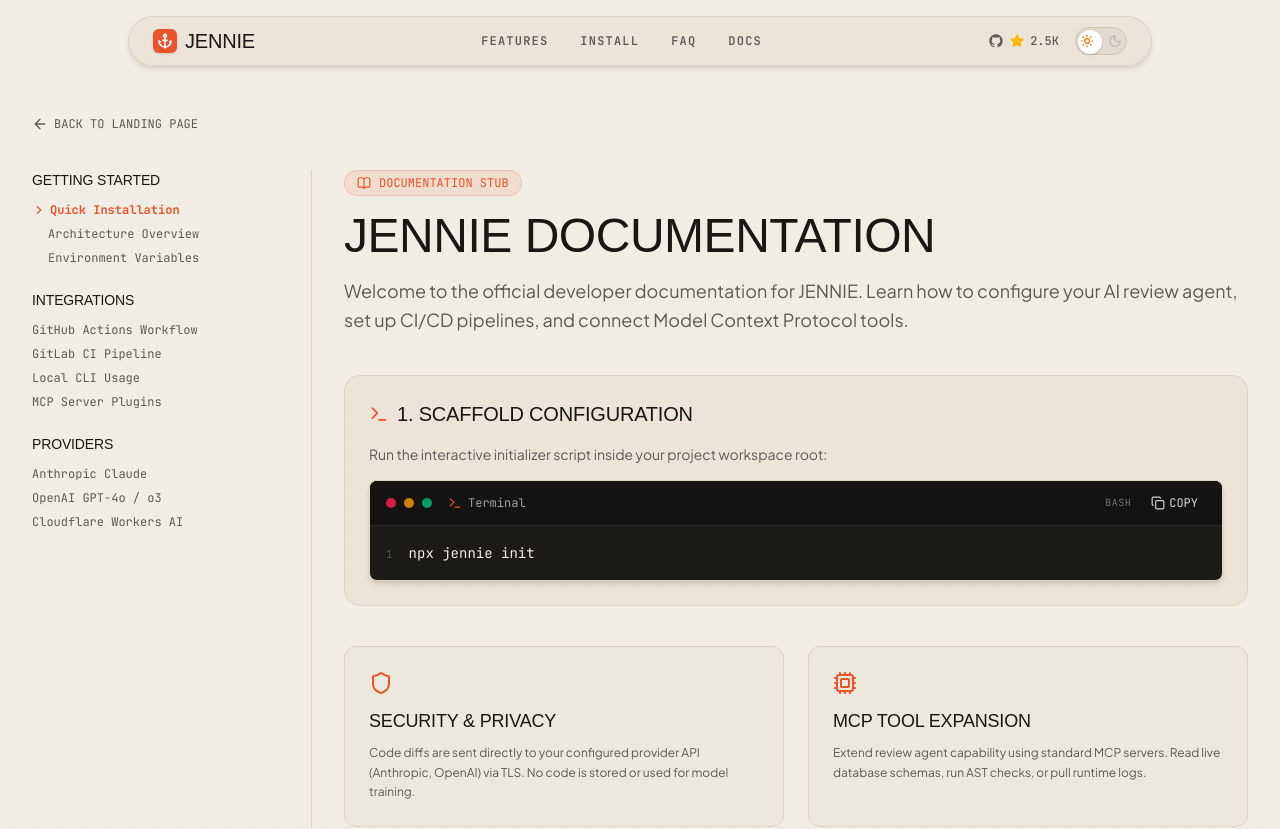
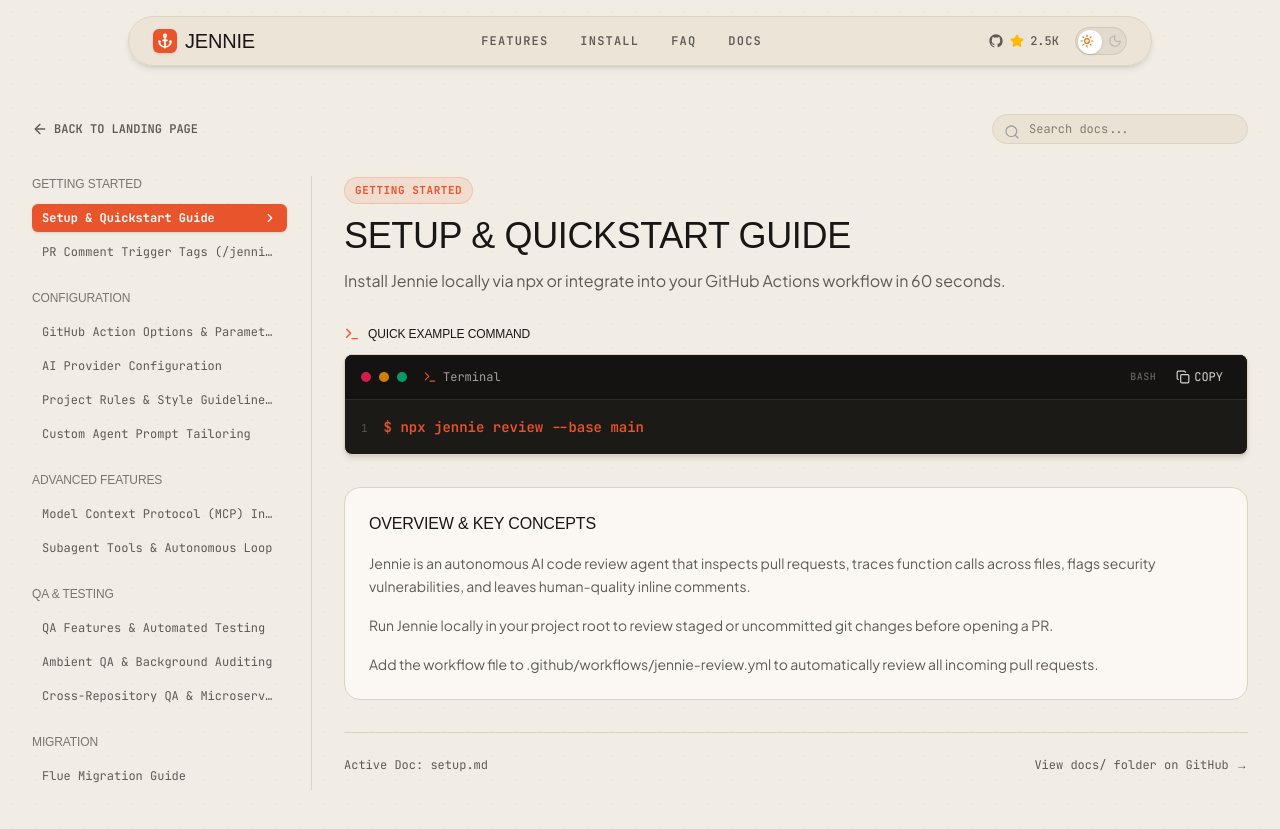
Before and after one commit to tarunagnihotri534/Jennie, a Next.js app: page /docs in a window 1280 px wide. Shown: the top 829 px of the page. Built offline with nearby package versions, Linux system fonts and the light colour scheme; a web font is replaced by a local one.

Commit message:
feat: Add full 12 markdown documentation files in docs/ and interactive Docs UI system matching shippie/docs

```diff
--- a/src/app/docs/page.tsx
+++ b/src/app/docs/page.tsx
@@ -1,114 +1,336 @@
+"use client";
+
+import { useState } from "react";
 import Link from "next/link";
-import { BookOpen, Terminal, Shield, Cpu, ChevronRight, ArrowLeft } from "lucide-react";
+import {
+  BookOpen,
+  Terminal,
+  Shield,
+  Cpu,
+  ChevronRight,
+  ArrowLeft,
+  FileText,
+  Search,
+  Check,
+  Copy,
+  Layers,
+  Wrench,
+  Sparkles,
+} from "lucide-react";
 import CodeBlock from "@/components/ui/CodeBlock";
 import { PRODUCT_CONFIG } from "@/lib/content";
 
+interface DocItem {
+  slug: string;
+  title: string;
+  category: string;
+  description: string;
+  codeSnippet?: {
+    code: string;
+    language: string;
+    filename?: string;
+  };
+  content: string[];
+}
+
+const DOCS_LIST: DocItem[] = [
+  {
+    slug: "setup",
+    title: "Setup & Quickstart Guide",
+    category: "GETTING STARTED",
+    description: "Install Jennie locally via npx or integrate into your GitHub Actions workflow in 60 seconds.",
+    codeSnippet: {
+      code: `$ npx jennie review --base main`,
+      language: "bash",
+      filename: "Terminal",
+    },
+    content: [
+      "Jennie is an autonomous AI code review agent that inspects pull requests, traces function calls across files, flags security vulnerabilities, and leaves human-quality inline comments.",
+      "Run Jennie locally in your project root to review staged or uncommitted git changes before opening a PR.",
+      "Add the workflow file to .github/workflows/jennie-review.yml to automatically review all incoming pull requests.",
+    ],
+  },
+  {
+    slug: "action-options",
+    title: "GitHub Action Options & Parameters",
+    category: "CONFIGURATION",
+    description: "Configure action parameters, review depth levels, max inline comments, and path exclusion globs.",
+    codeSnippet: {
+      code: `npx jennie review --ci --base main --depth thorough --max-comments 15`,
+      language: "bash",
+      filename: "GitHub Action CLI",
+    },
+    content: [
+      "Tailor review depth from quick sanity checks to thorough architectural inspections.",
+      "Use --max-comments to cap the number of inline suggestions posted per pull request.",
+      "Use --ignore to skip generated lockfiles, minified bundles, or vendor directories.",
+    ],
+  },
+  {
+    slug: "ai-provider-config",
+    title: "AI Provider Configuration",
+    category: "CONFIGURATION",
+    description: "Provider-agnostic setup: Anthropic Claude 3.5/3.7, OpenAI o3/gpt-4o, OpenRouter, and Cloudflare Workers AI.",
+    codeSnippet: {
+      code: `export ANTHROPIC_API_KEY="sk-ant-api03-..."\nexport JENNIE_MODEL="claude-3-7-sonnet"`,
+      language: "bash",
+      filename: ".env",
+    },
+    content: [
+      "Bring your own API keys. No code diffs are stored or used for model training.",
+      "Native support for Anthropic Claude 3.7 Sonnet, OpenAI gpt-4o/o3-mini, and OpenRouter unified API.",
+    ],
+  },
+  {
+    slug: "mcp",
+    title: "Model Context Protocol (MCP) Integration",
+    category: "ADVANCED FEATURES",
+    description: "Connect MCP servers to give Jennie live context from databases, Sentry error logs, and Playwright tests.",
+    codeSnippet: {
+      code: `npx jennie review --mcp ./mcp-config.json`,
+      language: "bash",
+      filename: "Terminal",
+    },
+    content: [
+      "Jennie includes a built-in Model Context Protocol (MCP) client.",
+      "Wire in database schemas, APM observability logs, and browser automation tools to inspect live runtime context.",
+    ],
+  },
+  {
+    slug: "rules-files",
+    title: "Project Rules & Style Guidelines (.jennie/rules.md)",
+    category: "CONFIGURATION",
+    description: "Enforce custom architecture guidelines and security constraints using repository rules markdown files.",
+    codeSnippet: {
+      code: `# .jennie/rules.md\n- All exported API handlers must validate inputs using Zod.\n- Do NOT commit AWS or Stripe secret keys.`,
+      language: "markdown",
+      filename: ".jennie/rules.md",
+    },
+    content: [
+      "Create a .jennie/rules.md file in your repository to enforce team-specific standards.",
+      "Jennie automatically parses rules.md during reviews and flags any violations inline on GitHub PRs.",
+    ],
+  },
+  {
+    slug: "custom-instructions-example",
+    title: "Custom Agent Prompt Tailoring",
+    category: "CONFIGURATION",
+    description: "Tailor Jennie's persona and focus areas to match your team's code review style.",
+    codeSnippet: {
+      code: `npx jennie review --instructions ./custom-prompt.md`,
+      language: "bash",
+      filename: "Terminal",
+    },
+    content: [
+      "Pass custom prompt markdown files to customize how Jennie critiques code changes.",
+      "Enforce specific team idioms, TypeScript strictness, or performance requirements.",
+    ],
+  },
+  {
+    slug: "qa-features",
+    title: "QA Features & Automated Testing",
+    category: "QA & TESTING",
+    description: "Automated QA capabilities that run check suites, verify test coverage, and catch subtle regressions.",
+    content: [
+      "Analyzes call trees to find unintended side effects in untested modules.",
+      "Warns when new exported utility functions lack corresponding unit test cases.",
+    ],
+  },
+  {
+    slug: "ambient-qa",
+    title: "Ambient QA & Background Auditing",
+    category: "QA & TESTING",
+    description: "Run Jennie as a continuous background daemon during local development for instant code feedback.",
+    codeSnippet: {
+      code: `$ npx jennie qa --ambient`,
+      language: "bash",
+      filename: "Terminal",
+    },
+    content: [
+      "Monitors local file changes and outputs instant feedback in your terminal before you git commit.",
+    ],
+  },
+  {
+    slug: "cross-repo-qa",
+    title: "Cross-Repository QA & Microservices",
+    category: "QA & TESTING",
+    description: "Cross-reference multiple repositories simultaneously for breaking microservice API changes.",
+    codeSnippet: {
+      code: `npx jennie review --repos org/backend,org/frontend,org/shared-types`,
+      language: "bash",
+      filename: "Terminal",
+    },
+    content: [
+      "Enables the agent to verify breaking API changes across frontend and backend pull requests simultaneously.",
+    ],
+  },
+  {
+    slug: "subagent-tool",
+    title: "Subagent Tools & Autonomous Loop",
+    category: "ADVANCED FEATURES",
+    description: "Multi-agent loop powered by specialized tools: ast_search, ripgrep, file_tree, and pr_commenter.",
+    content: [
+      "Uses ast-grep to search code structures symbolically across files.",
+      "Rapidly locates keyword usages and recursively inspects surrounding context.",
+    ],
+  },
+  {
+    slug: "flue-migration",
+    title: "Flue Migration Guide",
+    category: "MIGRATION",
+    description: "Migrating from legacy static CLI review scripts to the Jennie Agent on Flue v1.0.",
+    content: [
+      "Upgrades your workflow from rigid regex matching to full LLM agentic reasoning.",
+    ],
+  },
+  {
+    slug: "tag-jennie",
+    title: "PR Comment Trigger Tags (/jennie review)",
+    category: "GETTING STARTED",
+    description: "Trigger on-demand code reviews directly inside GitHub PR comments.",
+    codeSnippet: {
+      code: `User: /jennie review --depth thorough`,
+      language: "text",
+      filename: "GitHub PR Comment",
+    },
+    content: [
+      "Leave a comment on any open GitHub PR to trigger an instant on-demand AI review.",
+    ],
+  },
+];
+
 export default function DocsPage() {
+  const [activeSlug, setActiveSlug] = useState<string>("setup");
+  const [searchQuery, setSearchQuery] = useState<string>("");
+
+  const activeDoc = DOCS_LIST.find((d) => d.slug === activeSlug) || DOCS_LIST[0];
+
+  const categories = Array.from(new Set(DOCS_LIST.map((d) => d.category)));
+
+  const filteredDocs = DOCS_LIST.filter(
+    (d) =>
+      d.title.toLowerCase().includes(searchQuery.toLowerCase()) ||
+      d.description.toLowerCase().includes(searchQuery.toLowerCase())
+  );
+
   return (
-    <div className="max-w-7xl mx-auto px-4 sm:px-6 lg:px-8 py-12 md:py-16">
-      {/* Top Breadcrumb Nav */}
-      <div className="mb-8">
+    <div className="max-w-7xl mx-auto px-4 sm:px-6 lg:px-8 py-10 md:py-16">
+      {/* Top Navigation Breadcrumb */}
+      <div className="flex flex-wrap items-center justify-between gap-4 mb-8">
         <Link
           href="/"
-          className="inline-flex items-center gap-1.5 text-xs font-mono text-[#5e5a54] dark:text-[#a39e93] hover:text-[#e8542c] transition-colors"
+          className="inline-flex items-center gap-1.5 text-xs font-mono font-semibold text-[#5e5a54] dark:text-[#a39e93] hover:text-[#e8542c] transition-colors"
         >
           <ArrowLeft className="w-4 h-4" />
           <span>BACK TO LANDING PAGE</span>
         </Link>
+
+        {/* Search Bar */}
+        <div className="relative w-full sm:w-64">
+          <Search className="w-4 h-4 absolute left-3 top-2.5 text-neutral-400" />
+          <input
+            type="text"
+            placeholder="Search docs..."
+            value={searchQuery}
+            onChange={(e) => setSearchQuery(e.target.value)}
+            className="w-full pl-9 pr-4 py-1.5 rounded-full text-xs font-mono bg-[#eae3d5] dark:bg-[#1c1a17] border border-[#dcd3c3] dark:border-[#2e2b26] text-[#181715] dark:text-[#f3efe6] focus:outline-none focus:ring-2 focus:ring-[#e8542c]"
+          />
+        </div>
       </div>
 
       <div className="grid grid-cols-1 lg:grid-cols-4 gap-8">
         {/* Sidebar Nav */}
-        <aside className="lg:col-span-1 border-r border-[#dcd3c3] dark:border-[#2d2b27] pr-6 space-y-6">
-          <div>
-            <h3 className="font-headline text-sm uppercase tracking-wider text-[#181715] dark:text-[#f3efe6] mb-3">
-              GETTING STARTED
+        <aside className="lg:col-span-1 border-r border-[#dcd3c3] dark:border-[#2e2b26] pr-6 space-y-6">
+          {categories.map((cat) => {
+            const catDocs = filteredDocs.filter((d) => d.category === cat);
+            if (catDocs.length === 0) return null;
+
+            return (
+              <div key={cat}>
+                <h3 className="font-headline text-xs uppercase tracking-wider text-[#7a746b] dark:text-[#88837a] mb-3">
+                  {cat}
                 </h3>
-            <ul className="space-y-2 text-xs font-mono text-[#5e5a54] dark:text-[#a39e93]">
-              <li className="text-[#e8542c] font-bold flex items-center gap-1">
-                <ChevronRight className="w-3.5 h-3.5" /> Quick Installation
+                <ul className="space-y-1.5 text-xs font-mono">
+                  {catDocs.map((doc) => {
+                    const isActive = doc.slug === activeSlug;
+
+                    return (
+                      <li key={doc.slug}>
+                        <button
+                          onClick={() => setActiveSlug(doc.slug)}
+                          className={`w-full text-left flex items-center justify-between px-2.5 py-1.5 rounded-md transition-all ${
+                            isActive
+                              ? "bg-[#e8542c] text-white font-bold shadow-sm"
+                              : "text-[#5e5a54] dark:text-[#a39e93] hover:text-[#181715] dark:hover:text-white hover:bg-[#eae3d5]/60 dark:hover:bg-[#252320]"
+                          }`}
+                        >
+                          <span className="truncate">{doc.title}</span>
+                          {isActive && <ChevronRight className="w-3.5 h-3.5 shrink-0" />}
+                        </button>
                       </li>
-              <li className="hover:text-[#e8542c] cursor-pointer pl-4">Architecture Overview</li>
-              <li className="hover:text-[#e8542c] cursor-pointer pl-4">Environment Variables</li>
+                    );
+                  })}
                 </ul>
               </div>
-
-          <div>
-            <h3 className="font-headline text-sm uppercase tracking-wider text-[#181715] dark:text-[#f3efe6] mb-3">
-              INTEGRATIONS
-            </h3>
-            <ul className="space-y-2 text-xs font-mono text-[#5e5a54] dark:text-[#a39e93]">
-              <li className="hover:text-[#e8542c] cursor-pointer">GitHub Actions Workflow</li>
-              <li className="hover:text-[#e8542c] cursor-pointer">GitLab CI Pipeline</li>
-              <li className="hover:text-[#e8542c] cursor-pointer">Local CLI Usage</li>
-              <li className="hover:text-[#e8542c] cursor-pointer">MCP Server Plugins</li>
-            </ul>
-          </div>
-
-          <div>
-            <h3 className="font-headline text-sm uppercase tracking-wider text-[#181715] dark:text-[#f3efe6] mb-3">
-              PROVIDERS
-            </h3>
-            <ul className="space-y-2 text-xs font-mono text-[#5e5a54] dark:text-[#a39e93]">
-              <li className="hover:text-[#e8542c] cursor-pointer">Anthropic Claude</li>
-              <li className="hover:text-[#e8542c] cursor-pointer">OpenAI GPT-4o / o3</li>
-              <li className="hover:text-[#e8542c] cursor-pointer">Cloudflare Workers AI</li>
-            </ul>
-          </div>
+            );
+          })}
         </aside>
 
-        {/* Main Content Area */}
-        <main className="lg:col-span-3 space-y-10">
+        {/* Main Doc Viewer */}
+        <main className="lg:col-span-3 space-y-8">
           <div>
-            <div className="inline-flex items-center gap-2 px-3 py-1 rounded-full text-xs font-mono bg-[#e8542c]/10 text-[#e8542c] border border-[#e8542c]/20 mb-4">
-              <BookOpen className="w-3.5 h-3.5" />
-              <span>DOCUMENTATION STUB</span>
-            </div>
-            <h1 className="font-headline text-3xl sm:text-4xl md:text-5xl uppercase tracking-tight text-[#181715] dark:text-[#f3efe6]">
-              {PRODUCT_CONFIG.name} DOCUMENTATION
+            <span className="text-[11px] font-mono font-bold uppercase tracking-wider text-[#e8542c] dark:text-[#f05a28] px-2.5 py-1 rounded-full bg-[#e8542c]/10 border border-[#e8542c]/20 inline-block mb-3">
+              {activeDoc.category}
+            </span>
+            <h1 className="font-headline text-2xl sm:text-4xl uppercase tracking-tight text-[#181715] dark:text-[#f3efe6]">
+              {activeDoc.title}
             </h1>
-            <p className="mt-4 text-base md:text-lg text-[#5e5a54] dark:text-[#a39e93] leading-relaxed">
-              Welcome to the official developer documentation for {PRODUCT_CONFIG.name}. Learn how to configure your AI review agent, set up CI/CD pipelines, and connect Model Context Protocol tools.
+            <p className="mt-3 text-sm md:text-base text-[#5e5a54] dark:text-[#a39e93] leading-relaxed">
+              {activeDoc.description}
             </p>
           </div>
 
-          {/* Quick Install Guide */}
-          <div className="space-y-4 p-6 rounded-2xl bg-[#eae3d5]/80 dark:bg-[#1c1a17]/80 border border-[#dcd3c3] dark:border-[#2e2b26]">
-            <h2 className="font-headline text-xl uppercase tracking-tight flex items-center gap-2 text-[#181715] dark:text-[#f3efe6]">
-              <Terminal className="w-5 h-5 text-[#e8542c]" />
-              1. SCAFFOLD CONFIGURATION
-            </h2>
-            <p className="text-sm text-[#5e5a54] dark:text-[#a39e93]">
-              Run the interactive initializer script inside your project workspace root:
-            </p>
+          {/* Interactive Code Block */}
+          {activeDoc.codeSnippet && (
+            <div className="space-y-3">
+              <h3 className="font-headline text-xs uppercase tracking-wider text-[#181715] dark:text-[#f3efe6] flex items-center gap-2">
+                <Terminal className="w-4 h-4 text-[#e8542c]" />
+                QUICK EXAMPLE COMMAND
+              </h3>
               <CodeBlock
-              code={PRODUCT_CONFIG.initCommand}
-              language="bash"
-              filename="Terminal"
+                code={activeDoc.codeSnippet.code}
+                language={activeDoc.codeSnippet.language}
+                filename={activeDoc.codeSnippet.filename}
               />
             </div>
+          )}
 
-          {/* Core Concepts */}
-          <div className="grid grid-cols-1 md:grid-cols-2 gap-6">
-            <div className="p-6 rounded-xl border border-[#dcd3c3] dark:border-[#2e2b26] bg-[#eae3d5]/50 dark:bg-[#1c1a17]/50">
-              <Shield className="w-6 h-6 text-[#e8542c] mb-3" />
-              <h3 className="font-headline text-lg uppercase text-[#181715] dark:text-[#f3efe6] mb-2">
-                SECURITY & PRIVACY
+          {/* Detailed Content Paragraphs */}
+          <div className="space-y-4 p-6 rounded-2xl bg-[#fbf8f3] dark:bg-[#181715] border border-[#dcd3c3] dark:border-[#2e2b26]">
+            <h3 className="font-headline text-base uppercase tracking-tight text-[#181715] dark:text-[#f3efe6]">
+              OVERVIEW & KEY CONCEPTS
             </h3>
-              <p className="text-xs text-[#5e5a54] dark:text-[#a39e93] leading-relaxed">
-                Code diffs are sent directly to your configured provider API (Anthropic, OpenAI) via TLS. No code is stored or used for model training.
+            {activeDoc.content.map((paragraph, i) => (
+              <p
+                key={i}
+                className="text-xs md:text-sm text-[#5e5a54] dark:text-[#a39e93] leading-relaxed font-sans"
+              >
+                {paragraph}
               </p>
+            ))}
           </div>
 
-            <div className="p-6 rounded-xl border border-[#dcd3c3] dark:border-[#2e2b26] bg-[#eae3d5]/50 dark:bg-[#1c1a17]/50">
-              <Cpu className="w-6 h-6 text-[#e8542c] mb-3" />
-              <h3 className="font-headline text-lg uppercase text-[#181715] dark:text-[#f3efe6] mb-2">
-                MCP TOOL EXPANSION
-              </h3>
-              <p className="text-xs text-[#5e5a54] dark:text-[#a39e93] leading-relaxed">
-                Extend review agent capability using standard MCP servers. Read live database schemas, run AST checks, or pull runtime logs.
-              </p>
-            </div>
+          {/* Quick Nav Footer Links */}
+          <div className="pt-6 border-t border-[#dcd3c3] dark:border-[#2e2b26] flex items-center justify-between text-xs font-mono text-[#5e5a54] dark:text-[#a39e93]">
+            <span>Active Doc: {activeDoc.slug}.md</span>
+            <a
+              href={`${PRODUCT_CONFIG.repoUrl}/tree/main/docs`}
+              target="_blank"
+              rel="noopener noreferrer"
+              className="hover:text-[#e8542c] transition-colors"
+            >
+              View docs/ folder on GitHub →
+            </a>
           </div>
         </main>
       </div>
```
Also changed, not shown: 12 other files (tests, documents, lock files or other folders). Lines whose indentation alone changed are shown as unchanged.
